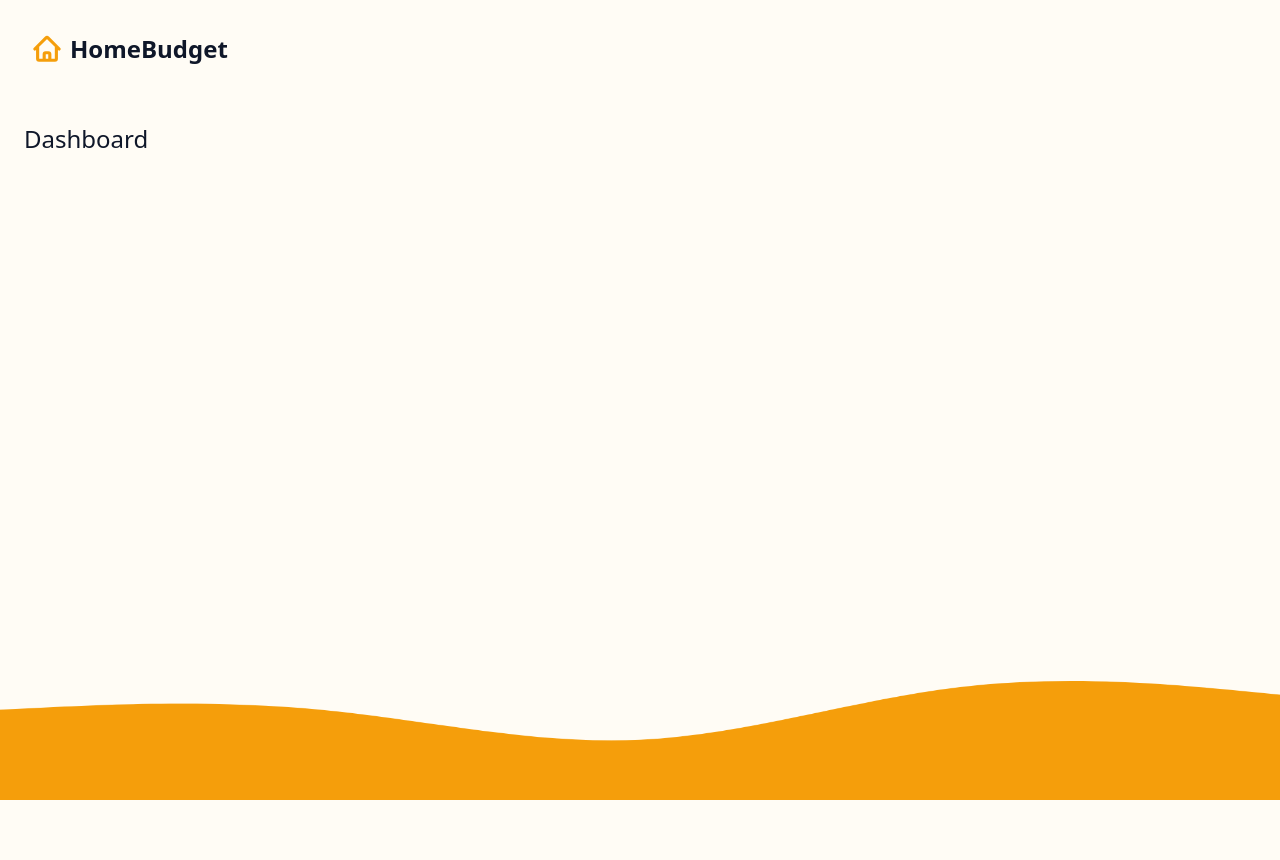
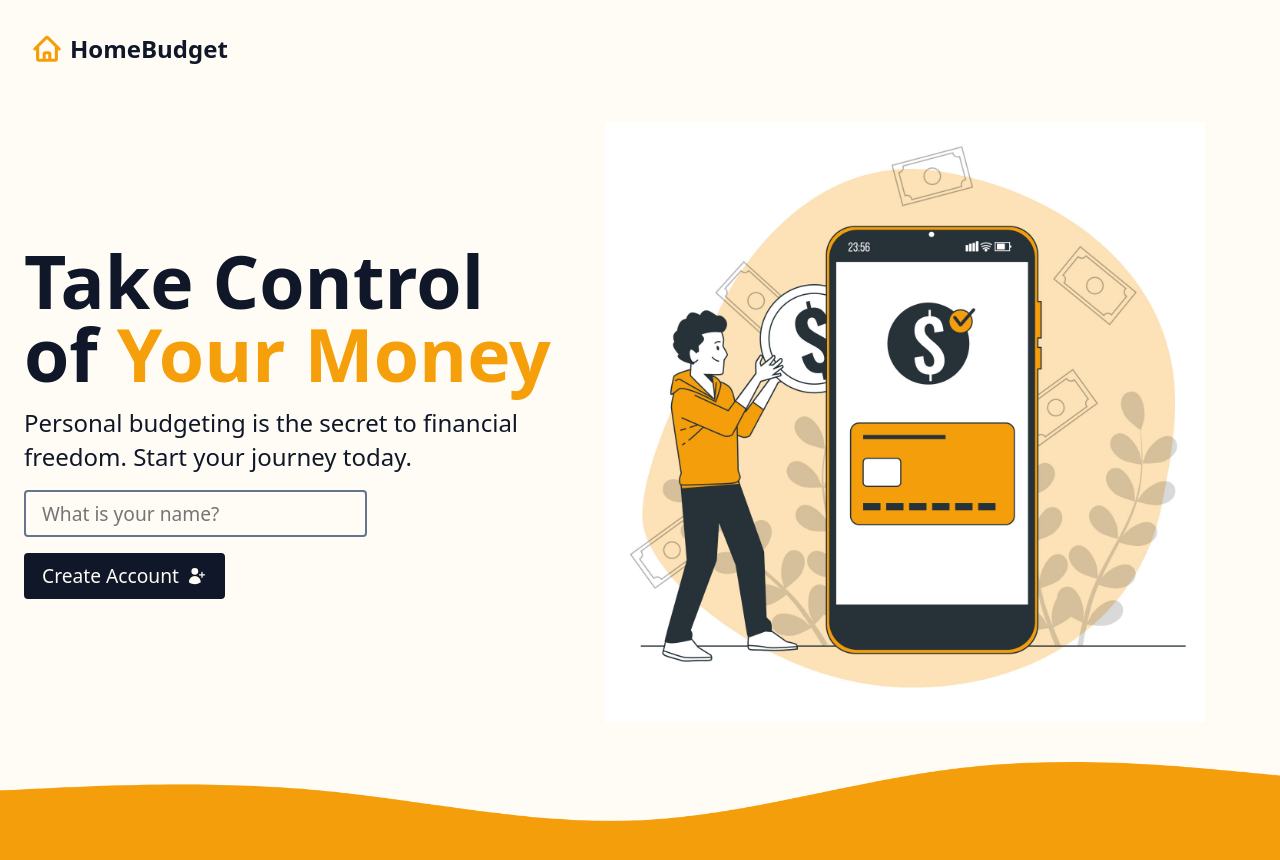
Before and after one commit to Oumayma894/Budgeting-App, a React (Vite) app in the folder react-budget/: page / in a window 1280 px wide. Shown: the top 860 px of the page. Before the commit the page ends 800 px from the top, so only its background shows below. Built offline with nearby package versions, Linux system fonts and the light colour scheme.

Commit message:
Adding a Login Form

```diff
--- a/react-budget/src/App.jsx
+++ b/react-budget/src/App.jsx
@@ -9,7 +9,7 @@
 import Main, { mainLoader } from "./layouts/Main";
 
 // Pages
-import Dashboard, { dashboardLoader } from './pages/Dashboard';
+import Dashboard, { dashboardAction, dashboardLoader } from './pages/Dashboard';
 import Error from './pages/Error';
 import { logoutAction } from './actions/logout';
 
@@ -24,6 +24,7 @@
         index: true,
         element: <Dashboard />,
         loader: dashboardLoader,
+        action: dashboardAction,
         errorElement: <Error />,
       },{
         path: "logout",
--- /dev/null
+++ b/react-budget/src/components/Intro.jsx
@@ -0,0 +1,37 @@
+import React from 'react'
+import { Form } from "react-router-dom";
+
+// Library
+import { UserPlusIcon } from '@heroicons/react/24/solid';
+import illustration from "../assets/illustration.jpg"
+
+
+const Intro = () => {
+  return (
+    <div className='intro'>
+       <div>
+        <h1>
+           Take Control of <span className="accent">Your Money</span>
+        </h1>
+        <p>
+        Personal budgeting is the secret to financial
+        freedom. Start your journey today.
+        </p>
+        <Form method="post">
+       <input type="text"
+        name="userName" required
+        placeholder='What is your name?'
+        aria-label="Your Name"
+        autoComplete="given-name"/>
+       <button type='submit' className="btn btn--dark">
+        <span>Create Account</span>
+        <UserPlusIcon width={20} />
+      </button>
+        </Form>
+       </div>
+       <img src={illustration} alt="Person with money" width={600}/>
+        </div>
+  )
+}
+
+export default Intro
--- a/react-budget/src/pages/Dashboard.jsx
+++ b/react-budget/src/pages/Dashboard.jsx
@@ -1,13 +1,31 @@
 import React from 'react'
+import { redirect } from "react-router-dom";
 
 // helper functions
 import { fetchData } from '../helpers'
 import { useLoaderData } from 'react-router-dom';
 
+import { toast } from 'react-toastify';
+
+// Components
+import Intro from '../components/Intro';
+
 //loader
 export function dashboardLoader(){
  const userName = fetchData("userName");
  return { userName }
+}
+
+// action
+export async function dashboardAction({ request }) {
+  const data = await request.formData();
+  const formData = Object.fromEntries(data)
+  try{
+  localStorage.setItem("userName", JSON.stringify(formData.userName))
+  return toast.success(`Welcome, ${formData.userName}`)
+  }catch(e){
+    throw new Error("There was a problem creating your account.")
+  }
 }
 
 
@@ -16,8 +34,7 @@
 
   return (
     <div>
-        <h1>{userName}</h1>
-      Dashboard
+        {userName ? (<p>{userName}</p>) : (<Intro />)}
     </div>
   )
 }
```
Also changed, not shown: react-budget/src/assets/illustration.jpg.
